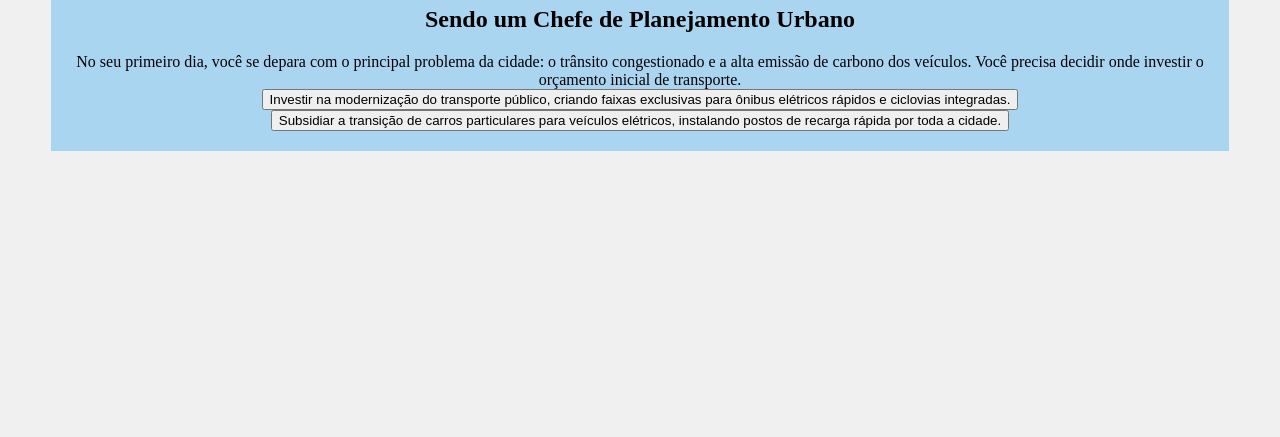
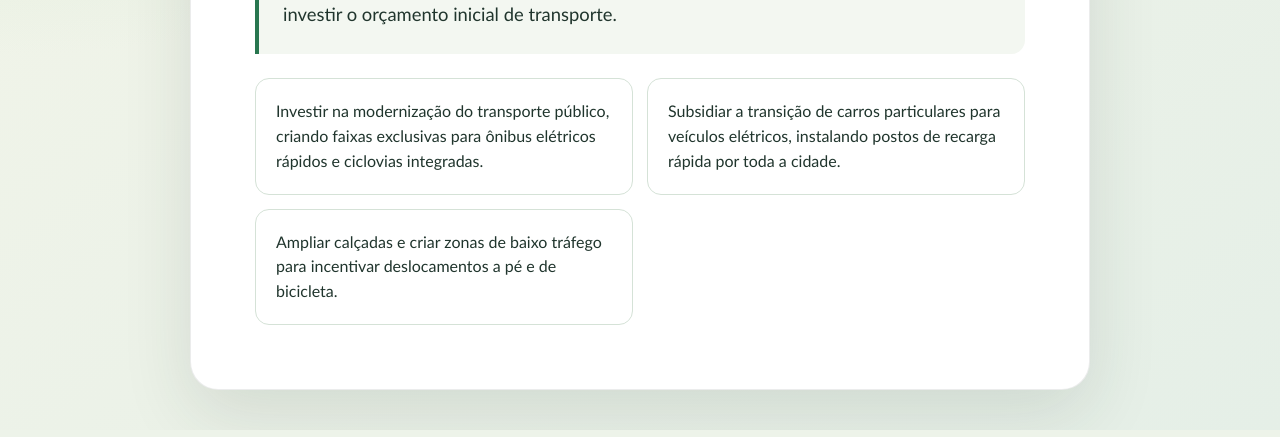
Before and after one commit to Cimili-cimili/sustentabilidade-nas-cidades, a plain HTML site: page index.html in a window 1280 px wide. Shown: the part 379-816 px from the top of the page. Drawn offline with Linux system fonts and the light colour scheme.

Commit message:
3 alternativas

```diff
--- a/script.js
+++ b/script.js
@@ -9,7 +9,9 @@ const perguntas = [
       "No seu primeiro dia, você se depara com o principal problema da cidade: o trânsito congestionado e a alta emissão de carbono dos veículos. Você precisa decidir onde investir o orçamento inicial de transporte.",
     alternativas: [
       " Investir na modernização do transporte público, criando faixas exclusivas para ônibus elétricos rápidos e ciclovias integradas.",
-       "Subsidiar a transição de carros particulares para veículos elétricos, instalando postos de recarga rápida por toda a cidade."],
+      "Subsidiar a transição de carros particulares para veículos elétricos, instalando postos de recarga rápida por toda a cidade.",
+      "Ampliar calçadas e criar zonas de baixo tráfego para incentivar deslocamentos a pé e de bicicleta.",
+    ],
   },
   {
     enunciado:
@@ -17,6 +19,7 @@ const perguntas = [
     alternativas: [
       "Criar um programa de coleta seletiva obrigatória com incentivos fiscais para os cidadãos e financiar cooperativas de catadores locais. ",
       "Contratar uma grande empresa privada para construir uma usina de incineração moderna que transforma lixo em energia.",
+      "Implantar compostagem comunitária e ampliar a coleta de resíduos orgânicos nos bairros.",
     ],
   },
   {
@@ -25,6 +28,7 @@ const perguntas = [
     alternativas: [
       "Implementar uma lei rígida de logística reversa, forçando as empresas de tecnologia a recolherem e reciclarem seus próprios produtos descartados.",
       "Construir um centro tecnológico estatal de reciclagem avançada e tratamento de efluentes com recursos públicos.",
+      "Criar pontos de coleta de eletrônicos nos bairros e campanhas para conserto e reuso de aparelhos.",
     ],
   },
   {
@@ -33,6 +37,7 @@ const perguntas = [
     alternativas: [
       "Cobrir os tetos de todos os prédios públicos e habitacionais com painéis solares comunitários, distribuindo a energia de forma descentralizada.",
       "Construir um grande parque eólico na área rural vizinha, centralizando a produção de energia limpa para abastecer a rede.",
+      "Reduzir o consumo com melhorias de eficiência energética em prédios e iluminação pública.",
     ],
   },
   {
@@ -41,6 +46,7 @@ const perguntas = [
     alternativas: [
       "Ceder à pressão popular e investir em energia solar em larga escala, mesmo que isso cause um endividamento temporário nos cofres públicos.",
       " Manter a matriz mista atual para garantir a estabilidade econômica das indústrias, prometendo neutralizar o carbono através do plantio massivo de árvores.",
+      "Planejar o fechamento gradual das fontes fósseis, com apoio para trabalhadores e metas de energia renovável.",
     ],
     },
     {
@@ -49,6 +55,7 @@ const perguntas = [
     alternativas: [
       "Privatizar o setor energético da cidade, permitindo que grandes corporações tragam investimentos bilionários em energia limpa de ponta.",
       "Interromper os subsídios tecnológicos temporariamente e redirecionar a verba para criar microrredes de energia limpa voltadas para as comunidades carentes.",
+      "Criar um programa público de eficiência energética e baterias comunitárias para reduzir os apagões.",
     ],
   },
 ];
@@ -65,7 +72,7 @@ function mostraPergunta() {
 
   perguntaAtual = perguntas[atual];
   caixaPerguntas.textContent = perguntaAtual.enunciado;
-  caixaAlternativas.replaceChildren();
+  caixaAlternativas.textContent = "";
   mostraAlternativas();
 }
 
--- a/style.css
+++ b/style.css
@@ -1,27 +1,119 @@
 :root {
-  --cor-fundo: #f0f0f0;
-  --cor-principal: #a9d5f1;
-  --cor-secundaria: #212333;
-  --cor-destaque: #2450b1;
-  --cor-texto: #050000;
+  font-family: "Trebuchet MS", "Segoe UI", sans-serif;
+  color: #20352d;
+  background: #edf3e9;
+  font-synthesis: none;
+  text-rendering: optimizeLegibility;
+
+  --cor-principal: #ffffff;
+  --cor-secundaria: #20352d;
+  --cor-destaque: #28764f;
+  --cor-texto: #20352d;
+}
+
+* {
+  box-sizing: border-box;
 }
 
 body {
-  background-color: var(--cor-fundo);
+  display: grid;
+  min-height: 100vh;
+  margin: 0;
+  padding: 40px 20px;
+  place-items: center;
+  background:
+    radial-gradient(ellipse at top left, #d6e8d2 0, transparent 38%),
+    linear-gradient(145deg, #f3f5e9, #e5efe7);
   color: var(--cor-texto);
-  display: flex;
-  justify-content: center;
-  align-items: center;
-  min-height: 100vh;
 }
 
 .caixa-principal {
+  width: min(100%, 900px);
+  padding: clamp(28px, 6vw, 64px);
+  border: 1px solid rgb(32 53 45 / 9%);
+  border-radius: 28px;
   background-color: var(--cor-principal);
-  width: 90%;
-  text-align: center;
-  padding: 20px;
+  box-shadow: 0 24px 70px rgb(32 53 45 / 12%);
 }
 
 h1 {
+  max-width: 700px;
+  margin: 0 auto 12px;
+  color: var(--cor-secundaria);
+  font-size: clamp(2rem, 5vw, 3.25rem);
+  line-height: 1.1;
+  letter-spacing: -0.045em;
+}
+
+h2 {
+  margin: 0 0 36px;
   color: var(--cor-destaque);
+  font-size: clamp(1rem, 2.5vw, 1.25rem);
+  font-weight: 600;
 }
+
+.caixa-perguntas {
+  margin-bottom: 24px;
+  padding: 24px;
+  border-left: 4px solid var(--cor-destaque);
+  border-radius: 0 14px 14px 0;
+  background: #f3f7f1;
+  font-size: clamp(1rem, 2.2vw, 1.15rem);
+  line-height: 1.7;
+  text-align: left;
+}
+
+.caixa-alternativas {
+  display: grid;
+  grid-template-columns: repeat(2, minmax(0, 1fr));
+  gap: 14px;
+}
+
+.caixa-alternativas button {
+  min-height: 100%;
+  padding: 20px;
+  border: 1px solid #d5e2d7;
+  border-radius: 14px;
+  background: #fff;
+  color: var(--cor-secundaria);
+  cursor: pointer;
+  font: inherit;
+  line-height: 1.55;
+  text-align: left;
+  transition:
+    border-color 160ms ease,
+    background-color 160ms ease,
+    transform 160ms ease,
+    box-shadow 160ms ease;
+}
+
+.caixa-alternativas button:hover {
+  transform: translateY(-2px);
+  border-color: var(--cor-destaque);
+  background: #f5faf5;
+  box-shadow: 0 8px 20px rgb(32 53 45 / 9%);
+}
+
+.caixa-alternativas button:focus-visible {
+  outline: 3px solid #80b894;
+  outline-offset: 3px;
+}
+
+@media (max-width: 640px) {
+  body {
+    padding: 20px 14px;
+  }
+
+  .caixa-principal {
+    padding: 28px 20px;
+    border-radius: 20px;
+  }
+
+  .caixa-alternativas {
+    grid-template-columns: 1fr;
+  }
+
+  .caixa-perguntas {
+    padding: 18px;
+  }
+}
```
